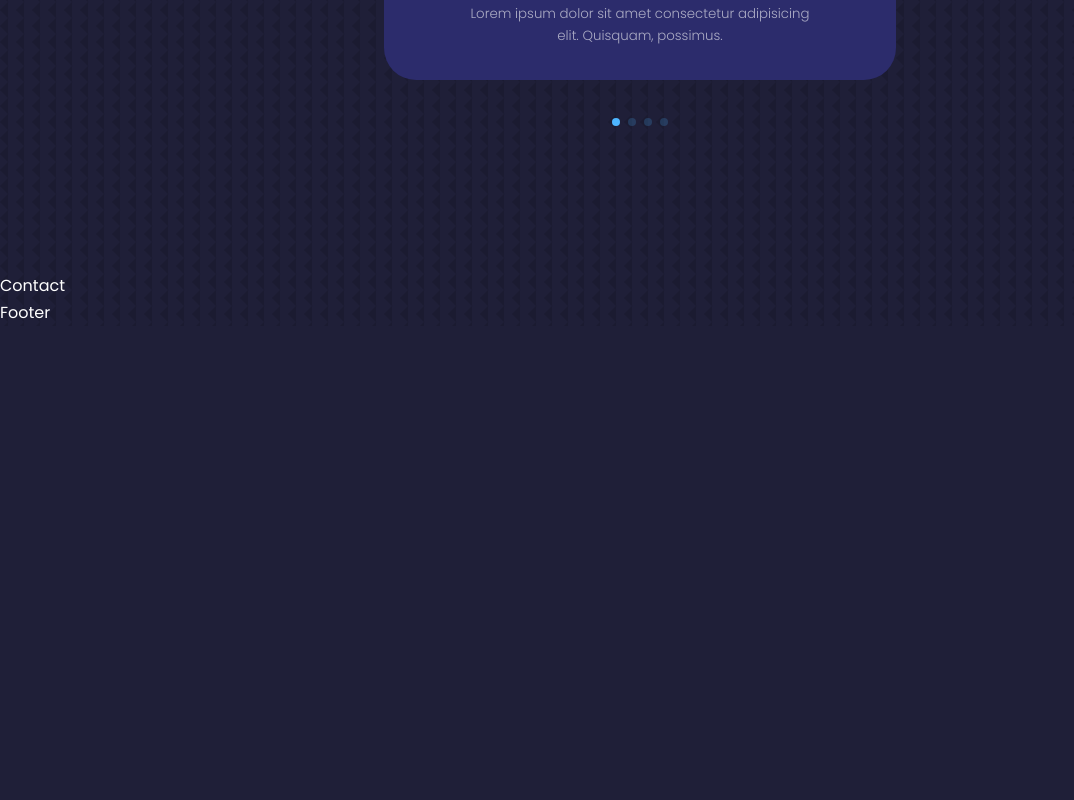
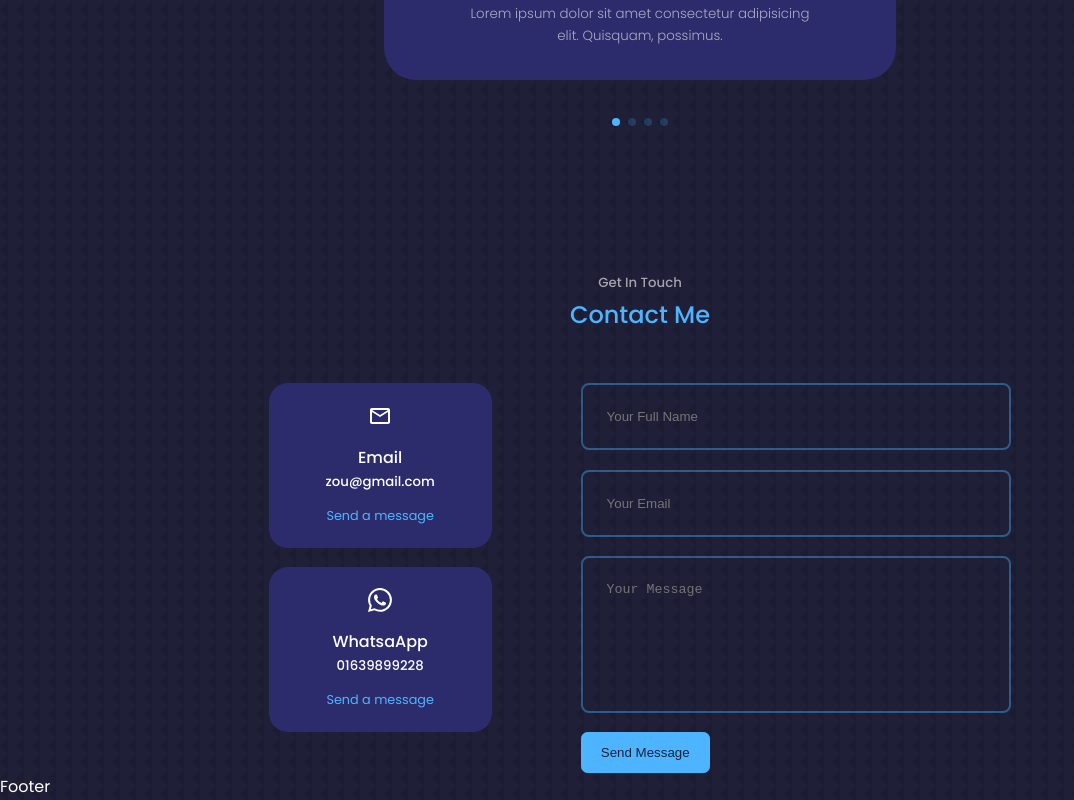
Before and after one commit to zouhaier94/portfolio, a React (Create React App) app: page / in a window 1280 px wide. Shown: the part 4446-5246 px from the top of the page, without its empty margins (0-1074 px from the left). Before the commit the page ends 4772 px from the top, so only its background shows below. Built offline with nearby package versions, Linux system fonts and the light colour scheme.

Commit message:
Contact Section

```diff
--- a/package.json
+++ b/package.json
@@ -4,6 +4,7 @@
   "private": true,
   "dependencies": {
     "cra-template": "1.2.0",
+    "emailjs-com": "^3.2.0",
     "react": "^18.2.0",
     "react-dom": "^18.2.0",
     "react-icons": "^4.6.0",
--- a/src/components/contact/Contact.jsx
+++ b/src/components/contact/Contact.jsx
@@ -1,10 +1,63 @@
-import React from 'react'
+/* eslint-disable react/jsx-no-target-blank */
+import React, { useRef } from 'react'
 import './contact.css'
+import {MdOutlineEmail} from 'react-icons/md'
+import {RiMessengerLine} from 'react-icons/ri'
+import {BsWhatsapp} from 'react-icons/bs'
+import emailjs from 'emailjs-com';
 
 const Contact = () => {
+
+  const form = useRef();
+
+  const sendEmail = (e) => {
+    e.preventDefault();
+
+    emailjs.sendForm('service_cdluns9', 'template_lwkralq', form.current, 'ump_S3OM7flZL4qio')
+    e.target.reset()
+  };
+
   return (
-    <section id='contact' >Contact</section>
+    <section id='contact' >
+      <h5>Get In Touch</h5>
+      <h2>Contact Me</h2>
+      <div className='container contact--container'>
+        <div className="contact--options">
+
+        <article className='contact--option'>
+          <MdOutlineEmail className='contact--option--icon'/>
+          <h4>Email</h4>
+          <h5>zou@gmail.com</h5>
+          <a href="mailto:zouyos@gmail.com" target='_blank'>Send a message</a>
+        </article>
+
+{/*         <article className='contact--option'>
+          <RiMessengerLine className='contact--option--icon'/>
+          <h4>Messenger</h4>
+          <h5>ZOUY0SYO</h5>
+          <a href="https://m.me/ZOUY0SYO" target='_blank'>Send a message</a>
+        </article> */}
+
+        <article className='contact--option'>
+          <BsWhatsapp className='contact--option--icon'/>
+          <h4>WhatsaApp</h4>
+          <h5>01639899228</h5>
+          <a href="https://api.whatsapp.com/send?phone=4901639899228" target='_blank'>Send a message</a>
+        </article>
+
+        </div>
+
+        <form ref={form} onSubmit={sendEmail}>
+          <input type="text" name='name' placeholder='Your Full Name' required />
+          <input type="email" name='email' placeholder='Your Email' required />
+          <textarea name="message" rows="7" placeholder='Your Message' required></textarea>
+          <button type='submit' className='btn btn-primary'> Send Message</button>
+        </form>
+      </div>
+    </section>
   )
 }
 
 export default Contact
+
+{/* npm install emailjs-com --save*/}
--- a/src/components/contact/contact.css
+++ b/src/components/contact/contact.css
@@ -0,0 +1,71 @@
+.container.contact--container {
+width: 58%;
+display: grid;
+grid-template-columns: 30% 58%;
+gap: 12%;
+}
+
+.contact--options {
+display: flex;
+flex-direction: column;
+gap: 1.2rem;
+}
+
+.contact--option {
+background: var(--color-bg-variant);
+padding: 1.2rem;
+border-radius: 1.2rem;
+text-align: center;
+border: 1px solid transparent;
+transition: var(--transition);
+}
+
+.contact--option:hover {
+background: transparent;
+border-color: var(--color-primary-variant);
+}
+
+.contact--option--icon {
+font-size: 1.5rem;
+margin-bottom: 0.5rem;
+}
+
+.contact--option a {
+margin-top: 0.7rem;
+display: inline-block;
+font-size: 0.8rem;
+}
+
+/* ======================== FORM ========================= */
+
+form {
+display: flex;
+flex-direction: column;
+gap: 1.2rem;
+}
+
+input,
+textarea {
+width: 100%;
+padding: 1.5rem;
+border-radius: 0.5rem;
+background: transparent;
+border: 2px solid var(--color-primary-variant);
+resize: none;
+color: var(--color-white);
+}
+
+/* ========================== MEDIA QUERIES (MEDIUM DEVICES) ========================= */
+@media screen and (max-width: 1024px) {
+.container.contact--container {
+grid-template-columns: 1fr;
+gap: 2rem;
+}
+}
+
+/* ========================== MEDIA QUERIES (SMALL DEVICES) ========================= */
+@media screen and (max-width: 600px) {
+.container.contact--container {
+width: var(--container-width-sm);
+}
+}
```
Also changed, not shown: 1 other file (tests, documents, lock files or other folders).
